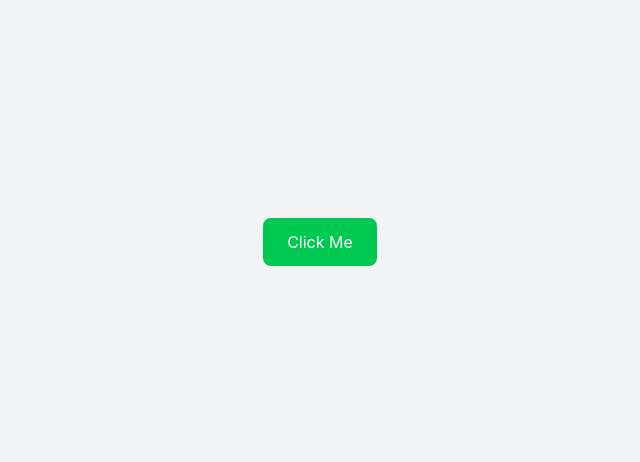
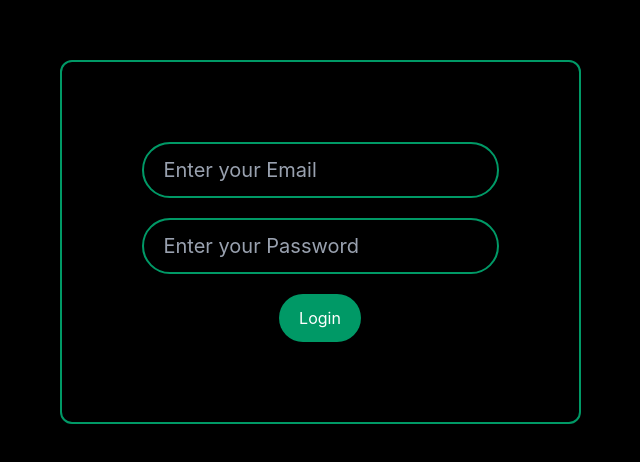
Before and after one commit to waqar-ahmeddev/Employee-Management-System-Mern-Frontend-, a React (Vite) app: page / in a window 1280 px wide. Shown: the part 158-620 px from the top of the page, without its empty margins (320-960 px from the left). Built offline with nearby package versions, Linux system fonts and the light colour scheme.

Commit message:
git commit -m "Implement controlled form inputs and improve submit handling"

```diff
--- a/src/App.jsx
+++ b/src/App.jsx
@@ -1,11 +1,37 @@
-import React from "react";
+import React, { useState } from "react";
 
 function App() {
+  const [first, setfirst] = useState('')
+  const [second, setsecond] = useState('')
+
+  const submitHandler = (e) => {
+    e.preventDefault();
+      console.log(first);
+       console.log(second);
+    setfirst('');
+    setsecond('');
+  }
   return (
-    <div className="min-h-screen flex items-center justify-center bg-gray-100">
-      <button className="bg-green-500 text-white px-6 py-3 rounded-lg hover:bg-green-600 transition cursor-pointer">
-        Click Me
-      </button>
+    <div className="flex w-screen h-screen items-center justify-center bg-black">
+      <div className="border-2 border-emerald-600 rounded-xl p-20">
+        <form onSubmit={(e)=>{
+          submitHandler(e)
+        }} className="flex flex-col items-center justify-center">
+         <input required
+         value={first}
+           onChange={(e)=>{
+              setfirst(e.target.value);
+           }}
+         className="outline-none bg-transparent border-2 border-emerald-600 text-xl py-3 px-5 rounded-full placeholder:text-gray-400 text-white " placeholder="Enter your Email" type="email" />
+          <input   required
+          value={second}
+            onChange={(e)=>{
+              setsecond(e.target.value);
+            }}
+            className="outline-none bg-transparent border-2 border-emerald-600 text-xl py-3 px-5 rounded-full placeholder:text-gray-400 mt-5 text-white" placeholder="Enter your Password" type="password" />
+          <button className="bg-emerald-600 text-white py-3 px-5 rounded-full hover:bg-emerald-700 cursor-pointer mt-5">Login</button>
+        </form>
+      </div>
     </div>
   );
 }
--- a/src/index.css
+++ b/src/index.css
@@ -1,4 +1,5 @@
 @import "tailwindcss";
+
 /* :root {
   --text: #6b6375;
   --text-h: #08060d;
```
